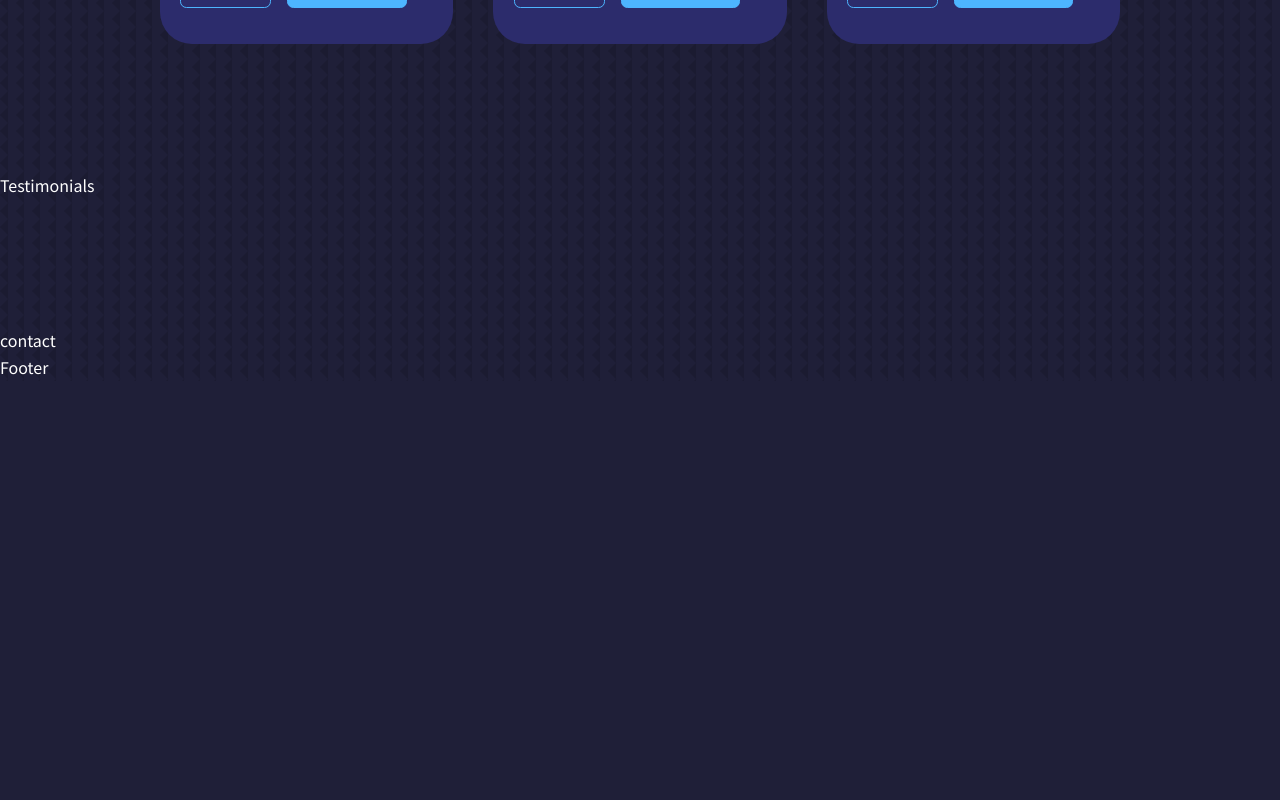
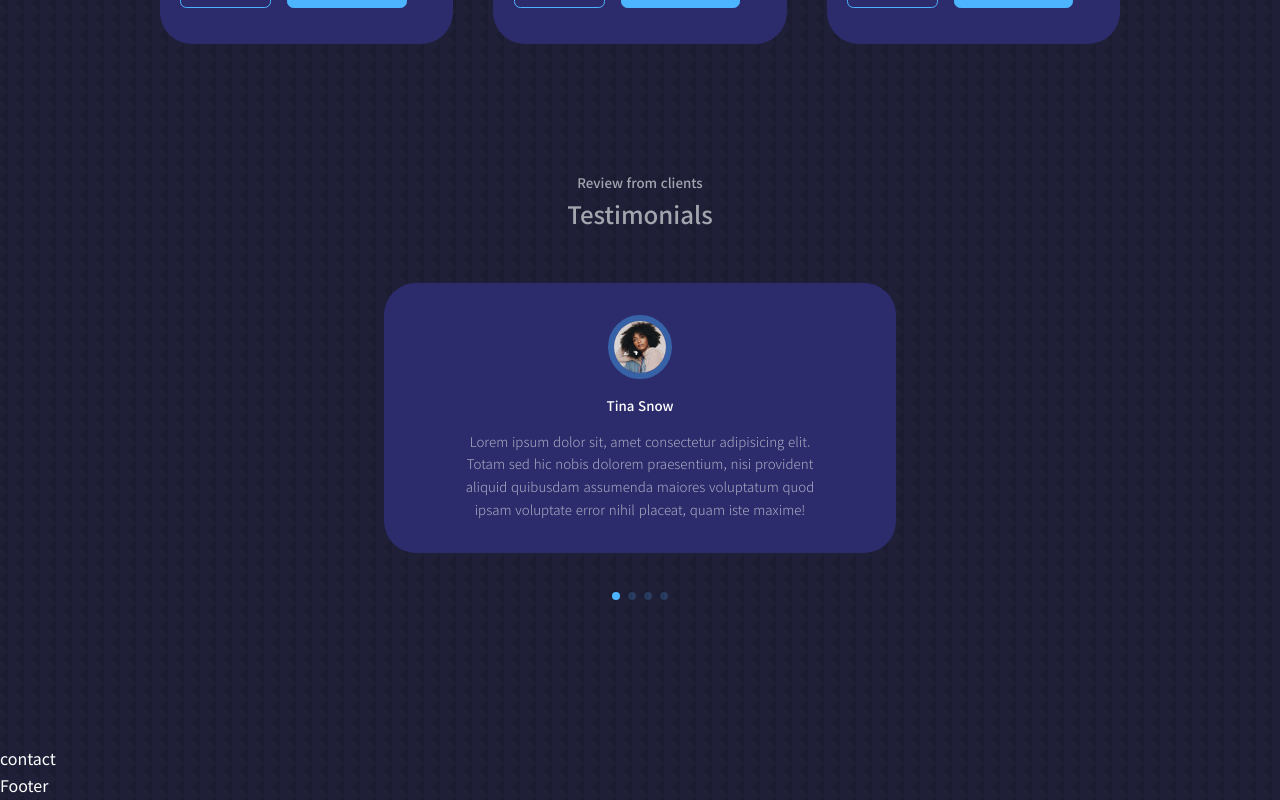
Before and after one commit to kangmingu01/react-portfoilo-website, a React (Create React App) app: page / in a window 1280 px wide. Shown: the part 3941-4741 px from the top of the page. Before the commit the page ends 4322 px from the top, so only its background shows below. Built offline with nearby package versions, Linux system fonts and the light colour scheme.

Commit message:
Portfolio: Testimonials

```diff
--- a/package.json
+++ b/package.json
@@ -10,6 +10,7 @@
     "react-dom": "^18.2.0",
     "react-icons": "^4.4.0",
     "react-scripts": "5.0.1",
+    "swiper": "^8.3.2",
     "web-vitals": "^2.1.4"
   },
   "scripts": {
--- a/src/components/testimonials/Testimonials.jsx
+++ b/src/components/testimonials/Testimonials.jsx
@@ -1,8 +1,73 @@
 import React from "react";
 import "./testimonials.css";
+import AVTR1 from "../../assets/avatar1.jpg";
+import AVTR2 from "../../assets/avatar2.jpg";
+import AVTR3 from "../../assets/avatar3.jpg";
+import AVTR4 from "../../assets/avatar4.jpg";
+
+// import Swiper core and required modules
+import { Pagination } from "swiper";
+
+import { Swiper, SwiperSlide } from "swiper/react";
+
+// Import Swiper styles
+import "swiper/css";
+import "swiper/css/pagination";
+
+const data = [
+  {
+    avater: AVTR1,
+    name: "Tina Snow",
+    review:
+      "Lorem ipsum dolor sit, amet consectetur adipisicing elit. Totam sed hic nobis dolorem praesentium, nisi provident aliquid quibusdam assumenda maiores voluptatum quod ipsam voluptate error nihil placeat, quam iste maxime!",
+  },
+  {
+    avater: AVTR2,
+    name: "Tina Snow",
+    review:
+      "Lorem ipsum dolor sit, amet consectetur adipisicing elit. Totam sed hic nobis dolorem praesentium, nisi provident aliquid quibusdam assumenda maiores voluptatum quod ipsam voluptate error nihil placeat, quam iste maxime!",
+  },
+  {
+    avater: AVTR3,
+    name: "Tina Snow",
+    review:
+      "Lorem ipsum dolor sit, amet consectetur adipisicing elit. Totam sed hic nobis dolorem praesentium, nisi provident aliquid quibusdam assumenda maiores voluptatum quod ipsam voluptate error nihil placeat, quam iste maxime!",
+  },
+  {
+    avater: AVTR4,
+    name: "Tina Snow",
+    review:
+      "Lorem ipsum dolor sit, amet consectetur adipisicing elit. Totam sed hic nobis dolorem praesentium, nisi provident aliquid quibusdam assumenda maiores voluptatum quod ipsam voluptate error nihil placeat, quam iste maxime!",
+  },
+];
 
 const Testimonials = () => {
-  return <section id="testimonials">Testimonials</section>;
+  return (
+    <section id="testimonials">
+      <h5>Review from clients</h5>
+      <h2>Testimonials</h2>
+      <Swiper
+        className="container testimonials__container"
+        // install Swiper modules
+        modules={[Pagination]}
+        spaceBetween={40}
+        slidesPerView={1}
+        pagination={{ clickable: true }}
+      >
+        {data.map(({ avater, name, review }, index) => {
+          return (
+            <SwiperSlide key={index} className="testimonial">
+              <div className="client__avatar">
+                <img src={avater} alt="Avatar One" />
+              </div>
+              <h5 className="client__name">{name}</h5>
+              <small className="client__review">{review}</small>
+            </SwiperSlide>
+          );
+        })}
+      </Swiper>
+    </section>
+  );
 };
 
 export default Testimonials;
--- a/src/components/testimonials/testimonials.css
+++ b/src/components/testimonials/testimonials.css
@@ -0,0 +1,50 @@
+.container.testimonials__container {
+  width: 40%;
+  padding-bottom: 4rem;
+}
+
+.client__avatar {
+  width: 4rem;
+  aspect-ratio: 1/1;
+  overflow: hidden;
+  border-radius: 50%;
+  margin: 0 auto 1rem;
+  border: 0.4rem solid var(--color-primary-variant);
+}
+
+.testimonial {
+  background-color: var(--color-bg-variant);
+  text-align: center;
+  padding: 2rem;
+  border-radius: 2rem;
+  user-select: none;
+}
+
+.client__review {
+  color: var(--color-light);
+  font-weight: 300;
+  display: block;
+  width: 80%;
+  margin: 0.8rem auto 0;
+}
+
+.swiper-pagination-clickable .swiper-pagination-bullet {
+  background-color: var(--color-primary);
+}
+
+/* 반응형 (테블릿 버전)*/
+@media screen and (max-width: 1024px) {
+  .container.testimonials__container {
+    width: 60%;
+  }
+}
+
+/* 반응형 (스마트폰 버전) */
+@media screen and (max-width: 600px) {
+  .container.testimonials__container {
+    width: var(--container-width-sm);
+  }
+  .client__review {
+    width: var(--container-width-sm);
+  }
+}
--- a/src/index.css
+++ b/src/index.css
@@ -125,7 +125,7 @@ img {
 }
 
 /* 반응형 (스마트폰 버전) */
-@media screen and {
+@media screen and (max-width: 600px) {
   .container {
     width: var(--container-width-sm);
   }
```
Also changed, not shown: 1 other file (tests, documents, lock files or other folders).
